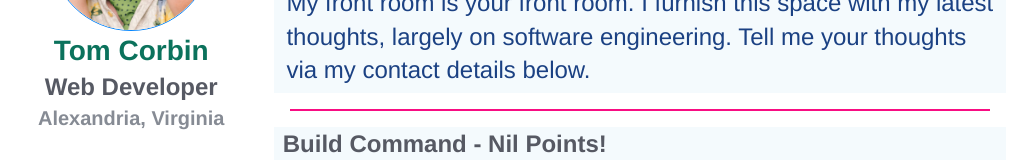
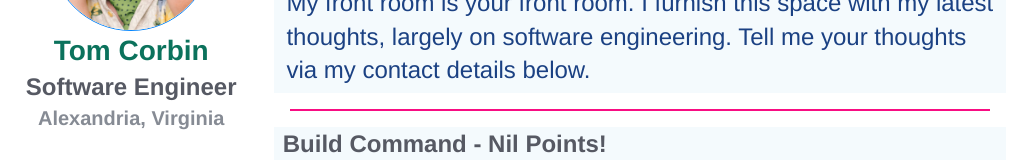
Before and after one commit to ThwCorbin/toms-site, an Eleventy site: page src/index.html in a window 1280 px wide. Shown: the part 235-395 px from the top of the page, without its empty margins (0-1029 px from the left). Built offline with nearby package versions, Linux system fonts and the light colour scheme; Eleventy itself is replaced by a stand-in of ours; files that its build step writes are made by us from their sources.

Commit message:
Update software engineer

```diff
--- a/src/_includes/partials/_asideMe.njk
+++ b/src/_includes/partials/_asideMe.njk
@@ -6,7 +6,7 @@
 	/>
 	<div class="aboutMe">
 	<h2 class="myName">Tom Corbin</h2>
-	<h3 class="myJob">Web Developer</h3>
+	<h3 class="myJob">Software Engineer</h3>
 	<h4 class="myLocation">Alexandria, Virginia</h4>
 	</div>
 
```
